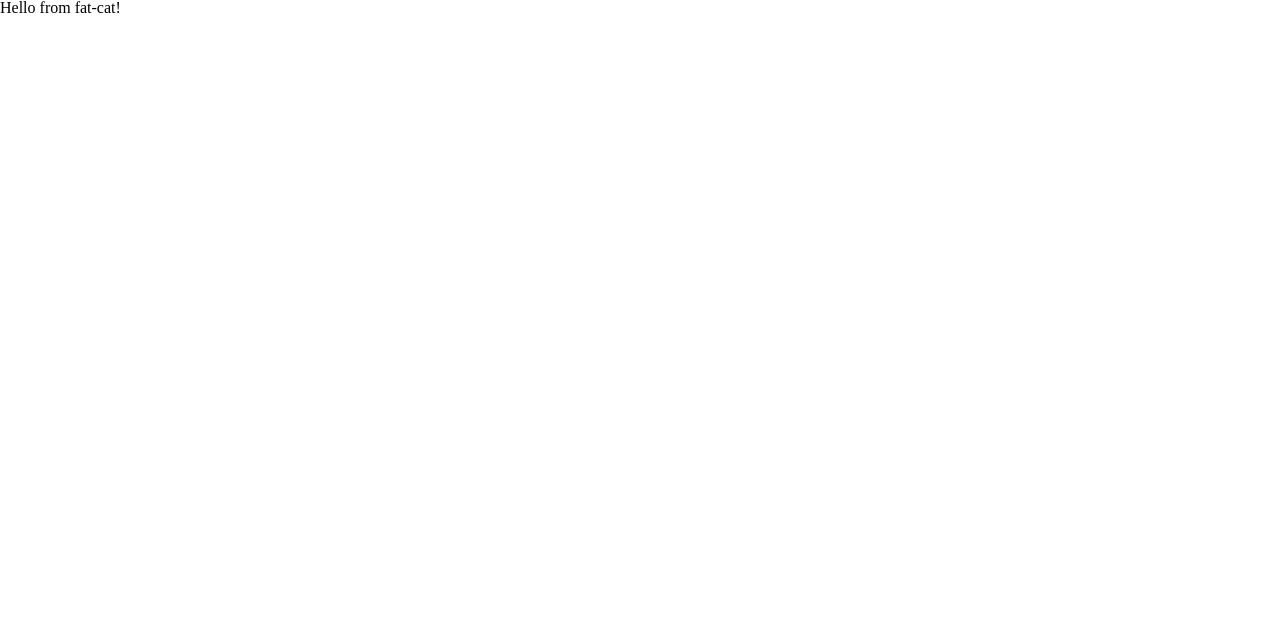
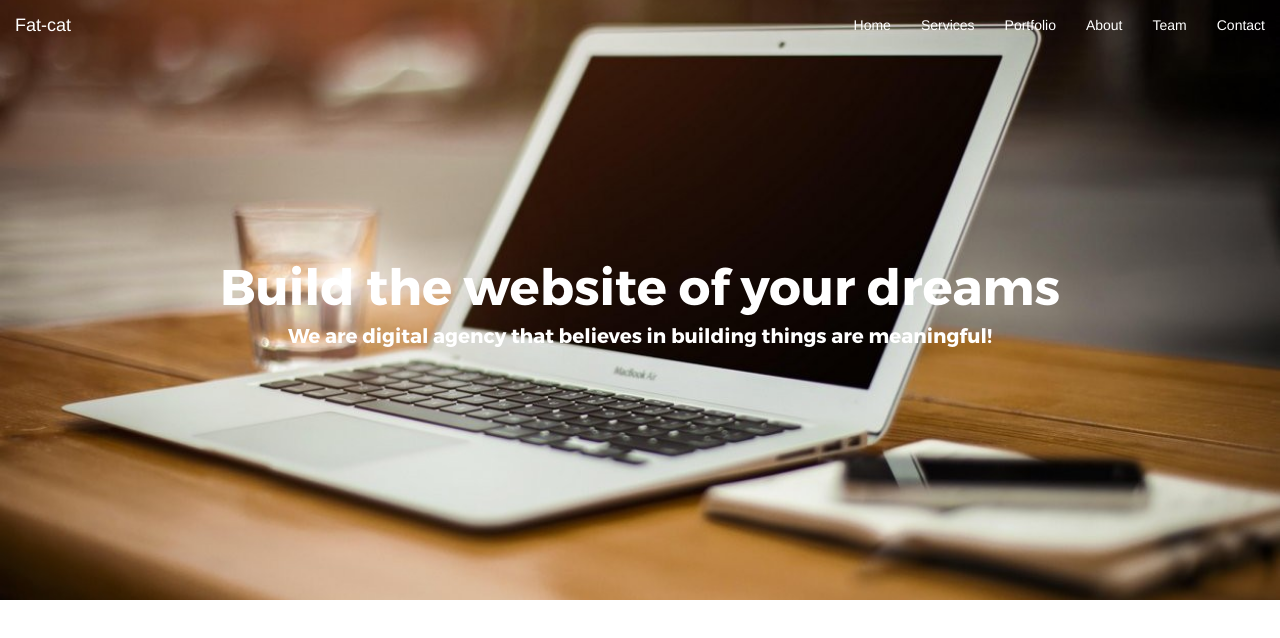
Before and after one commit to Fat-Cat-Soft/fatcat, a website: page index.html in a window 1280 px wide. Drawn offline with nearby package versions, Linux system fonts and the light colour scheme.

Commit message:
add bootstrap and first block

```diff
--- a/index.html
+++ b/index.html
@@ -1,13 +1,52 @@
 <html>
 <head>
     <meta charset="utf-8">
+    <meta name="viewport" content="width=device-width, initial-scale=1">
     <title>Fat-cat</title>
     <link rel="stylesheet" href="style/reset.css">
+    <link rel="stylesheet" href="bower_components/bootstrap/dist/css/bootstrap.min.css">
+    <link rel="stylesheet" href="style/fonts.css">
     <link rel="stylesheet" href="style/app.css">
 </head>
 <body>
-    Hello from fat-cat!
+<nav class="navbar navbar-default navbar-fixed-top">
+    <div class="container-fluid">
+        <!-- Brand and toggle get grouped for better mobile display -->
+        <div class="navbar-header">
+            <button type="button" class="navbar-toggle collapsed" data-toggle="collapse" data-target="#bs-example-navbar-collapse-1" aria-expanded="false">
+                <span class="sr-only">Toggle navigation</span>
+                <span class="icon-bar"></span>
+                <span class="icon-bar"></span>
+                <span class="icon-bar"></span>
+            </button>
+            <a class="navbar-brand" href="#">Fat-cat</a>
+        </div>
 
+        <!-- Collect the nav links, forms, and other content for toggling -->
+        <div class="collapse navbar-collapse" id="bs-example-navbar-collapse-1">
+            <ul class="nav navbar-nav navbar-right">
+                <li><a href="#">Home</a></li>
+                <li><a href="#">Services</a></li>
+                <li><a href="#">Portfolio</a></li>
+                <li><a href="#">About</a></li>
+                <li><a href="#">Team</a></li>
+                <li><a href="#">Contact</a></li>
+            </ul>
+        </div><!-- /.navbar-collapse -->
+    </div><!-- /.container-fluid -->
+</nav>
+   <header>
+       <div class="container">
+           <div class="intro">
+               <div class="intro-large">Build the website of your dreams</div>
+               <div class="line"></div>
+               <div class="intro-small">We are digital agency that believes in building things are meaningful!</div>
+           </div>
+       </div>
+   </header>
+
+    <script src="bower_components/jquery/dist/jquery.min.js"></script>
+    <script src="bower_components/bootstrap/dist/js/bootstrap.min.js"></script>
     <script src="scripts/app.js"></script>
 </body>
 </html>
--- a/style/app.css
+++ b/style/app.css
@@ -0,0 +1,43 @@
+/*HEADER BLOCK*/
+header {
+    background: url(../img/header.png);
+    background-size: cover;
+    background-position: center center;
+    text-align: center;
+    color: #ffffff;
+    font-family: montserrat-bold;
+}
+
+.navbar-default {
+    background: transparent;
+    border: 0;
+}
+.navbar-default .navbar-nav>li>a {
+    color: white;
+}
+
+.navbar-default .navbar-nav>li>a:hover {
+    color: #ee2f1b;
+}
+
+.navbar-default .navbar-brand {
+    color: white;
+}
+
+.navbar-default .navbar-brand:hover {
+    color: white;
+}
+
+.intro {
+    padding: 250px 0;
+}
+
+.intro-large {
+    font-size: 50px;
+}
+
+.intro-small {
+    font-size: 20px;
+}
+
+/*END HEADER BLOCK*/
--- /dev/null
+++ b/style/fonts.css
@@ -0,0 +1,4 @@
+@font-face {
+    font-family: montserrat-bold;
+    src: url(../fonts/Montserrat-Bold.otf);
+}
```
Also changed, not shown: bower.json (added, +21 -0 lines), README.md, fonts/Montserrat-Bold.otf (added), img/header.png (added), 1 other file.
